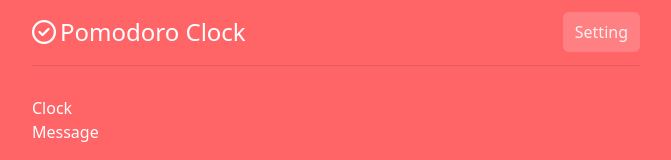
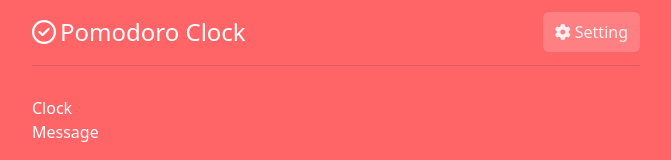
Before and after one commit to TrinhDuc01/pomodoro-clock, a React (Vite) app: page / in a window 1280 px wide. Shown: the top 160 px of the page, without its empty margins (304-975 px from the left). Built offline with nearby package versions, Linux system fonts and the light colour scheme.

Commit message:
add icon gear

```diff
--- a/src/components/Navbar.jsx
+++ b/src/components/Navbar.jsx
@@ -5,7 +5,7 @@ const NavBar = () => {
             <h1 className="bg-red-400 text-2xl font-[500]">Pomodoro Clock</h1>
         </div>
         <div className="btn-group">
-            <button className="bg-[#ffffff33] opacity-90 px-3 py-2 rounded-md">Setting</button>
+            <button className="bg-[#ffffff33] opacity-90 px-3 py-2 rounded-md"><i class="fa-solid fa-gear inline-block mr-1"></i>Setting</button>
         </div>
     </div>
 }
```
